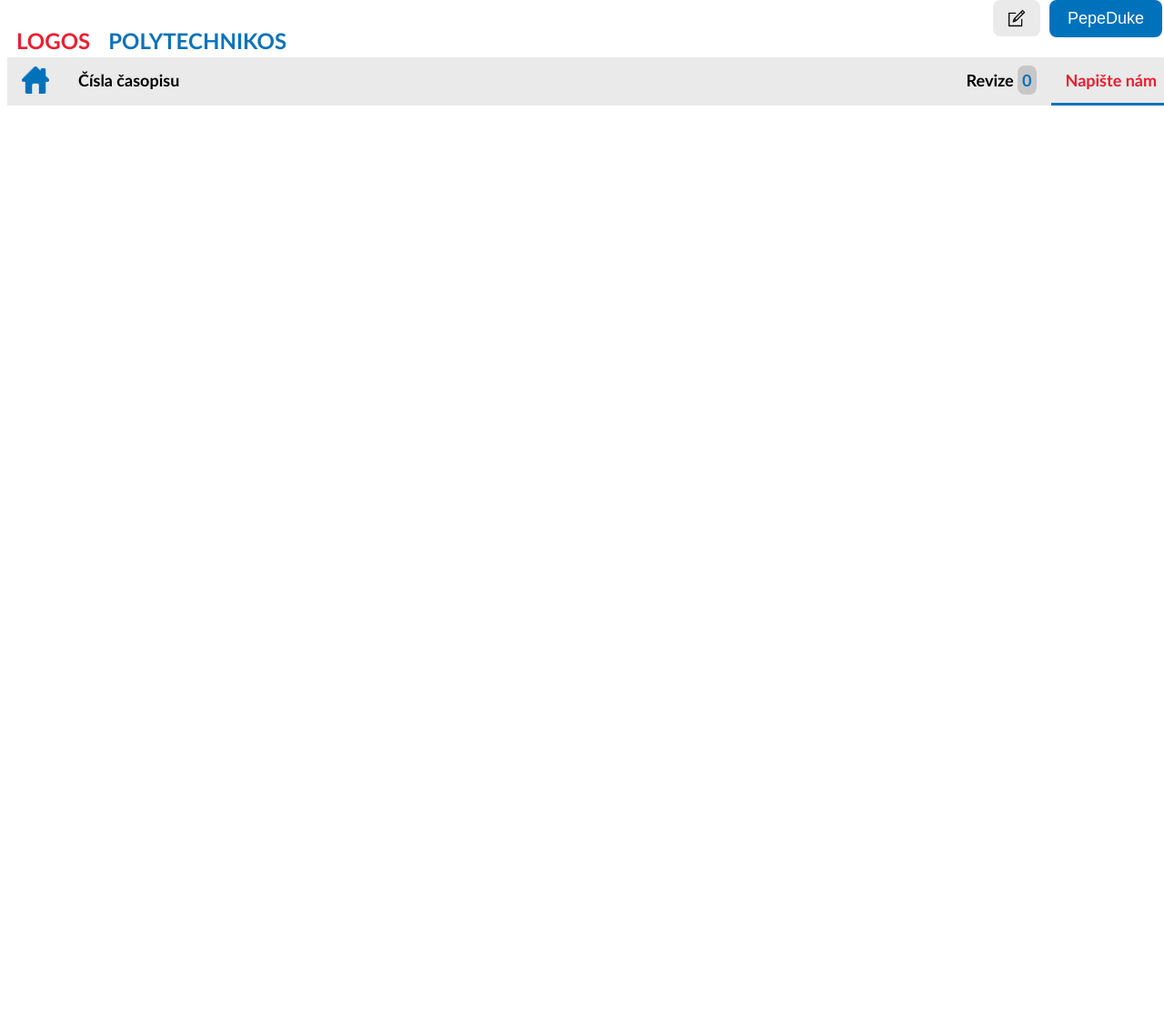
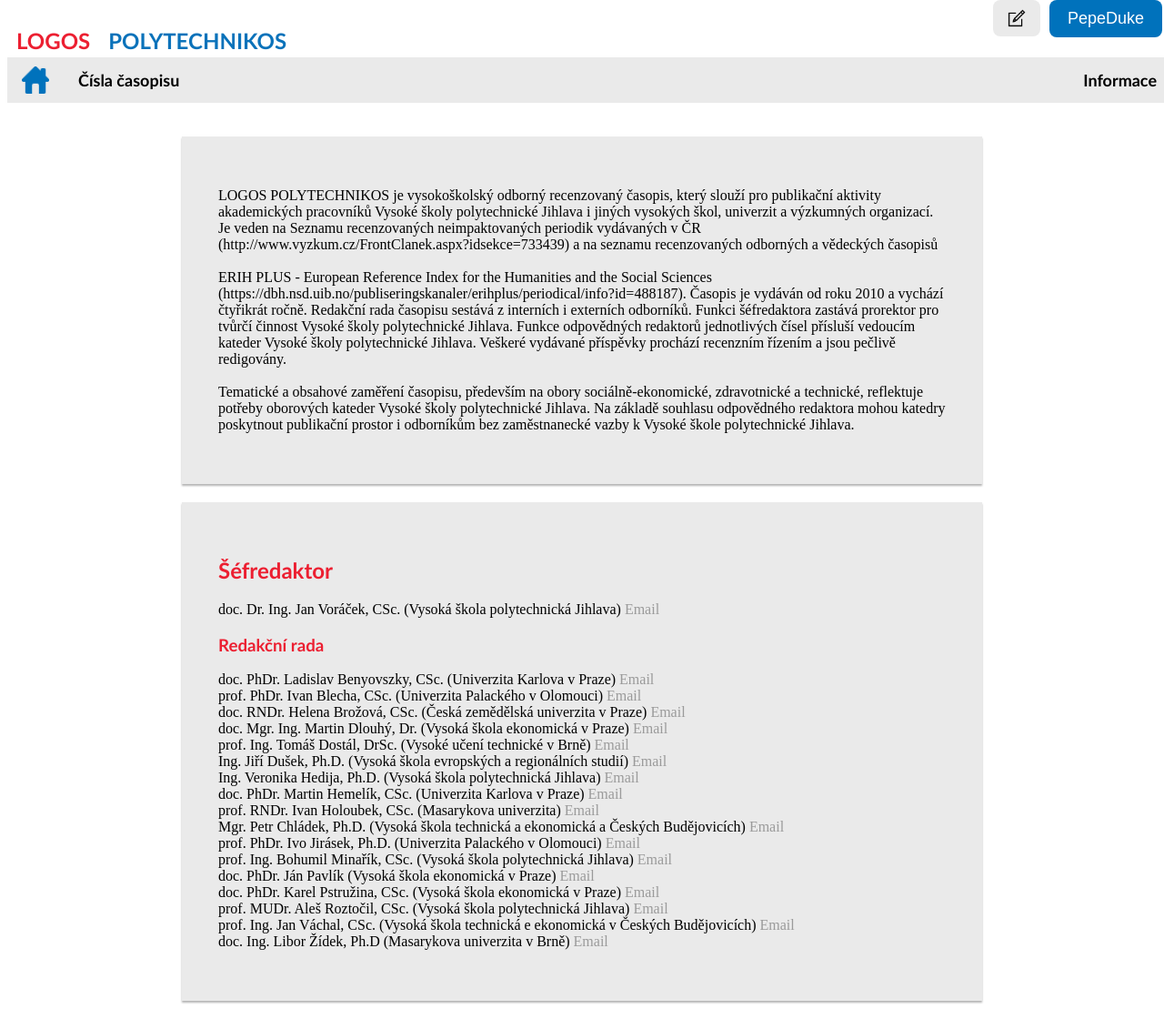
Before and after one commit to Hagimo/CopyPasta-team, a PHP site: page /about.php in a window 1280 px wide. Shown: the whole page at 91% size. Before the commit the page ends 116 px from the top, so only its background shows below. Run offline with PHP 8.4, Linux system fonts and the light colour scheme; a user stored in the database is signed in.

Commit message:
Informace, shovaní rvizí jen pro revizora

```diff
--- a/Code/about.php
+++ b/Code/about.php
@@ -25,6 +25,9 @@
 	</script>
 	</head>
 	<body>
+
+
+
 	<div id="pagetop">
 	<ul class="topul" id="topul">
     	<li><a href="Index.php" class="Title1">LOGOS</a></li>
@@ -44,11 +47,61 @@
 	<ul>
 	  <li><a href="Index.php" class="hav pic"><img border="0" alt="Home" src="images/home-blue.png" width="30" height="30"></a></li>
 		<li><a href="casopisy.php" class="hav">Čísla časopisu</a></li>
-		<li style="float:right" ><a href="about.php" class="active hav">Napište nám</a></li>
-		<li style="float:right" ><a href="revize.php" class="hav">Revize <u class="NotifNum">0</u></a></li>
+		<li style="float:right" ><a href="about.php" class="hav">Informace</a></li>
+		<?php
+		   if (!isset($_SESSION['user'])) {
+			    if ($_SESSION['type'] == "redaktor") {
+			   echo '<li style="float:right" ><a href="revize.php" class="hav">Revize <u class="NotifNum">0</u></a></li>';
+			   }
+		   }
+		   ?>
 	</ul>
 	</div>
     	<div id="wrapper">
+        <div class="Main-card-large">
+<p >
+LOGOS POLYTECHNIKOS je vysokoškolský odborný recenzovaný časopis, který slouží pro publikační aktivity akademických pracovníků Vysoké školy polytechnické Jihlava i jiných vysokých škol, univerzit a výzkumných organizací. Je veden na Seznamu recenzovaných neimpaktovaných periodik vydávaných v ČR (http://www.vyzkum.cz/FrontClanek.aspx?idsekce=733439) a na seznamu recenzovaných odborných a vědeckých časopisů
+<br>
+<br>ERIH PLUS - European Reference Index for the Humanities and the Social Sciences (https://dbh.nsd.uib.no/publiseringskanaler/erihplus/periodical/info?id=488187).
+Časopis je vydáván od roku 2010 a vychází čtyřikrát ročně. Redakční rada časopisu sestává z interních i externích odborníků. Funkci šéfredaktora zastává prorektor pro tvůrčí činnost Vysoké školy polytechnické Jihlava. Funkce odpovědných redaktorů jednotlivých čísel přísluší vedoucím kateder Vysoké školy polytechnické Jihlava. Veškeré vydávané příspěvky prochází recenzním řízením a jsou pečlivě redigovány.
+<br>
+<br>
+Tematické a obsahové zaměření časopisu, především na obory sociálně-ekonomické, zdravotnické a technické, reflektuje potřeby oborových kateder Vysoké školy polytechnické Jihlava. Na základě souhlasu odpovědného redaktora mohou katedry poskytnout publikační prostor i odborníkům bez zaměstnanecké vazby k Vysoké škole polytechnické Jihlava.
+</p>
 	</div>
+    <div class="Main-card-large">
+<h2>Šéfredaktor</h2>
+<p>doc. Dr. Ing. Jan Voráček, CSc. (Vysoká škola polytechnická Jihlava) <a href="mailto:vspj@vspj.cz">Email</a> </p>
+
+<h3>Redakční rada</h3>
+<p>doc. PhDr. Ladislav Benyovszky, CSc. (Univerzita Karlova v Praze)    <a href="mailto:vspj@vspj.cz">Email</a> <br />
+prof. PhDr. Ivan Blecha, CSc. (Univerzita Palackého v Olomouci)     <a href="mailto:vspj@vspj.cz">Email</a> <br />
+doc. RNDr. Helena Brožová, CSc. (Česká zemědělská univerzita v Praze)  <a href="mailto:vspj@vspj.cz">Email</a> <br />
+doc. Mgr. Ing. Martin Dlouhý, Dr. (Vysoká škola ekonomická v Praze)    <a href="mailto:vspj@vspj.cz">Email</a> <br />
+prof. Ing. Tomáš Dostál, DrSc. (Vysoké učení technické v Brně)    <a href="mailto:vspj@vspj.cz">Email</a> <br />
+Ing. Jiří Dušek, Ph.D. (Vysoká škola evropských a regionálních studií)     <a href="mailto:vspj@vspj.cz">Email</a> <br />
+Ing. Veronika Hedija, Ph.D. (Vysoká škola polytechnická Jihlava)     <a href="mailto:vspj@vspj.cz">Email</a> <br />
+doc. PhDr. Martin Hemelík, CSc. (Univerzita Karlova v Praze)     <a href="mailto:vspj@vspj.cz">Email</a> <br />
+prof. RNDr. Ivan Holoubek, CSc. (Masarykova univerzita)     <a href="mailto:vspj@vspj.cz">Email</a> <br />
+Mgr. Petr Chládek, Ph.D. (Vysoká škola technická a ekonomická a Českých Budějovicích)     <a href="mailto:vspj@vspj.cz">Email</a> <br />
+prof. PhDr. Ivo Jirásek, Ph.D. (Univerzita Palackého v Olomouci)      <a href="mailto:vspj@vspj.cz">Email</a> <br />
+prof. Ing. Bohumil Minařík, CSc. (Vysoká škola polytechnická Jihlava)      <a href="mailto:vspj@vspj.cz">Email</a> <br />
+doc. PhDr. Ján Pavlík (Vysoká škola ekonomická v Praze)      <a href="mailto:vspj@vspj.cz">Email</a> <br />
+doc. PhDr. Karel Pstružina, CSc. (Vysoká škola ekonomická v Praze)     <a href="mailto:vspj@vspj.cz">Email</a> <br />
+prof. MUDr. Aleš Roztočil, CSc. (Vysoká škola polytechnická Jihlava)       <a href="mailto:vspj@vspj.cz">Email</a> <br />
+prof. Ing. Jan Váchal, CSc. (Vysoká škola technická e ekonomická v Českých Budějovicích)      <a href="mailto:vspj@vspj.cz">Email</a> <br />
+doc. Ing. Libor Žídek, Ph.D (Masarykova univerzita v Brně)        <a href="mailto:vspj@vspj.cz">Email</a> </p>
+</div>
+</div>
+
+
+
+
+
+
+
+
+
+
 	</body>
 </html>
--- a/Code/css/mystyle.css
+++ b/Code/css/mystyle.css
@@ -18,10 +18,12 @@ ul {
 h2{
 	font-weight: bold;
 	font-family: Calibri;
+	color: #EC1F31;
 }
 h3{
 	font-weight: bold;
 	font-family: Calibri;
+	color: #EC1F31;
 }
 
 li {
@@ -328,6 +330,31 @@ table td, table th {
 	overflow: hidden;
 	text-align: center;
 }
+.Main-card-large {
+	padding: 40px;
+	width: 800px;
+	background-color: #EAEAEA;
+	margin-top: 20px;
+	margin-right: auto;
+	margin-left: auto;
+	margin-bottom: 20px;
+	box-shadow: 0px 2px 2px rgba(0, 0, 0, 0.3);
+	overflow: hidden;
+	text-align: left;
+}
+.Main-card-large a {
+  text-decoration: none;
+  color: #666;
+  font-weight: 400;
+  text-align: center;
+  display: inline-block;
+  opacity: 0.6;
+  transition: opacity ease 0.5s;
+}
+
+.Main-card-large a:hover {
+  opacity: 1;
+}
 .btn-extra {
 	color:#FFFFFF;
 	-webkit-border-radius: 8;
```
Also changed, not shown: Code/Index.php (+9 -3 lines), Code/casopisy.php (+8 -2 lines), Code/login.php (+8 -2 lines), Code/pridani.php (+8 -2 lines), Code/prispevky.php (+8 -2 lines), Code/register.php (+8 -2 lines), Code/revize.php (+6 -1 lines).
